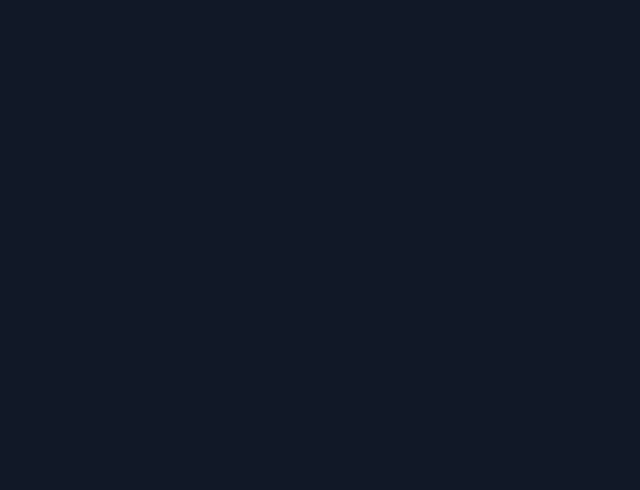
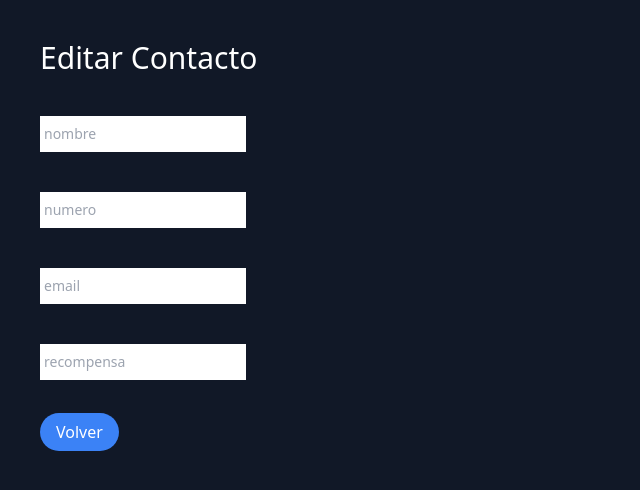
Before and after one commit to josehb96/MyVueAgenda, a Vue app in the folder VueAgenda/: page /edit/1 in a window 1280 px wide. Before the commit this address had no page. Shown: the top 490 px of the page, without its empty margins (0-640 px from the left). Built offline with nearby package versions, Linux system fonts and the light colour scheme.

Commit message:
feat: Add edit view and its guard route

```diff
--- /dev/null
+++ b/VueAgenda/src/components/EditContactForm.vue
@@ -0,0 +1,23 @@
+<script setup>
+
+
+
+</script>
+
+<template>
+    <div>
+        <h1 class="text-3xl m-10">Editar Contacto</h1>
+        <form @submit.prevent="updateContact">
+            <input type="text" class="block flex-1 border-0 bg-white m-10 py-1.5 pl-1 text-gray-900 placeholder:text-gray-400 focus:ring-0 sm:text-sm sm:leading-6" placeholder="nombre">
+            <input type="text" class="block flex-1 border-0 bg-white m-10 py-1.5 pl-1 text-gray-900 placeholder:text-gray-400 focus:ring-0 sm:text-sm sm:leading-6" placeholder="numero">
+            <input type="email" class="block flex-1 border-0 bg-white m-10 py-1.5 pl-1 text-gray-900 placeholder:text-gray-400 focus:ring-0 sm:text-sm sm:leading-6" placeholder="email">
+            <input type="text" class="block flex-1 border-0 bg-white m-10 py-1.5 pl-1 text-gray-900 placeholder:text-gray-400 focus:ring-0 sm:text-sm sm:leading-6" placeholder="recompensa">
+        </form>
+        <RouterLink to="/" class="my-10 mx-10 py-2 px-4 bg-blue-500 rounded-full">Volver</RouterLink>
+    </div>
+</template>
+
+
+<style lang="scss" scoped>
+
+</style>
--- a/VueAgenda/src/components/ListContacts.vue
+++ b/VueAgenda/src/components/ListContacts.vue
@@ -1,9 +1,7 @@
 <script setup>
 
     import { computed, watch, watchEffect } from 'vue';
-
-    // imports
-    // import { contactList } from '../composables/useListContacts';
+    import { RouterLink } from 'vue-router';
     import { useListContacts } from '../composables/useListContacts';
     import BtnDelete from './BtnDelete.vue';
 
@@ -71,7 +69,7 @@
                 <td class="p-3 border-b-2">{{ contact.phone }}</td>
                 <td class="p-3 border-b-2">{{ contact.email }}</td>
                 <td class="flex items-center">
-                    <a href="#" class="py-2 px-4 mx-2 bg-purple-800 rounded-full">Editar</a>
+                    <RouterLink :to="{ name: 'edit', params: { id: contact.id } }" class="py-2 px-4 mx-2 bg-purple-800 rounded-full">Editar</RouterLink>
                     <BtnDelete @deleteContact="deleteOneContact(contact.id)"/>
                 </td>
             </tr>
--- a/VueAgenda/src/router/index.js
+++ b/VueAgenda/src/router/index.js
@@ -8,6 +8,14 @@ const routes = [
         path: '/',
         name: 'home',
         component: HomeView
+    },
+    {
+        path: '/edit/:id',
+        name: 'edit',
+        component: EditContactView,
+        meta: {
+            requiresAuth: true
+        }
     }
 ]
 
@@ -16,4 +24,12 @@ const router = createRouter({
     routes
 })
 
+router.beforeEach((to, from) => {
+    if (to.path === '/edit/:id') {
+        return true
+    } else {
+        return true
+    }
+})
+
 export default router;
--- a/VueAgenda/src/views/EditContactView.vue
+++ b/VueAgenda/src/views/EditContactView.vue
@@ -1,11 +1,9 @@
 <script setup>
-
+    import EditContactForm from '../components/EditContactForm.vue';
 </script>
 
 <template>
-    <div>
-
-    </div>
+    <EditContactForm/>
 </template>
 
 
```
Also changed, not shown: VueAgenda/src/composables/useListContacts.js (line endings or trailing spaces).
